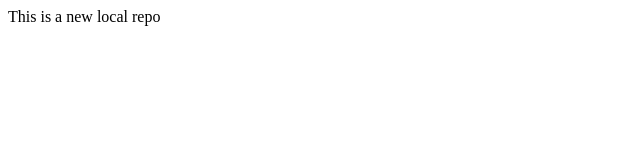
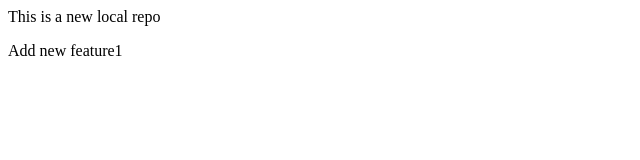
Before and after one commit to AbdulRehman1991/localrepo, a plain HTML site: page index.html in a window 1280 px wide. Shown: the full height of the page, 0-640 px from the left. Drawn offline with Linux system fonts and the light colour scheme.

Commit message:
Add new feature1

```diff
--- a/index.html
+++ b/index.html
@@ -1 +1,2 @@
 <p> This is a new local repo <p>
+<p> Add new feature1 <p>
```
